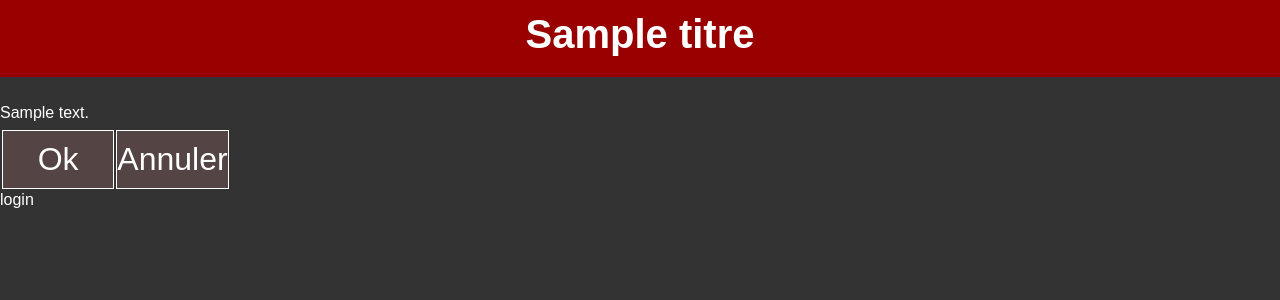
After one commit to pfrancois/grisbi_django, a Django app: template gsb/templates/gsb/outil_generalites.django.html in a window 1280 px wide. The commit adds this page. Shown: the top 300 px of the page. Run offline with Django 3.2, Linux system fonts and the light colour scheme; the template is opened without the code that fills it: most values are stand-ins (such as "Sample title", 1, 10 or a date in 2020); parts of the project's set-up code (start-up, migrations or seed data) failed here and were passed over.

Commit message:
generalites

```diff
--- /dev/null
+++ b/gsb/templates/gsb/outil_generalites.django.html
@@ -0,0 +1,16 @@
+{% extends "generic.django.html" %}
+{% comment %} coding: utf-8 {% endcomment %}
+{% block content %}
+<form id='form1' action="{% url gsb.outils.modif_gen %}" method="post">
+    <table>
+        <tr><td>{% csrf_token %}</td></tr>
+        {{ form }}
+    </table>
+</form>
+    <table class="editOperationBtns">
+	<tr>
+		<td width="50%" class="boutton"><a href="javascript:document.forms['form1'].submit();">Ok</a></td>
+		<td width="50%" class="boutton"><a href="{% url gsb.outils.options_index %}">Annuler</a></td>
+	</tr>
+    </table>
+{% endblock content %}
--- a/gsb/templates/gsb/test.django.html
+++ b/gsb/templates/gsb/test.django.html
@@ -1,7 +1,7 @@
 {% extends "generic.django.html" %}
 {% comment %} coding: utf-8 {% endcomment %}
 {% block css %}<link rel="stylesheet" type="text/css" href="{{ STATIC_URL }}css/calendar.css" />
-<link rel="stylesheet" type="text/css" href="{{ STATIC_URL }}css/operation.css" />{% endblock css}
+<link rel="stylesheet" type="text/css" href="{{ STATIC_URL }}css/operation.css" />{% endblock css %}
 {% block js %}
 <script type="text/javascript" language="JavaScript1.2" src="{{ STATIC_URL }}js/basiccalendar.js"></script>
 <script type="text/javascript" language="JavaScript1.2" src="{{ STATIC_URL }}js/operation.js"></script>
--- a/gsb/views.py
+++ b/gsb/views.py
@@ -136,7 +136,7 @@
     else:
         gen=Generalite.gen()
         form = gsb_forms.OperationForm(instance=ope)
-        cats=Cat.objects.all.order_by('type')
+        cats=Cat.objects.all().order_by('type')
         return  render_to_response('gsb/test.django.html',
             {   'titre':u'édition opération',
                 'form':form,
```
